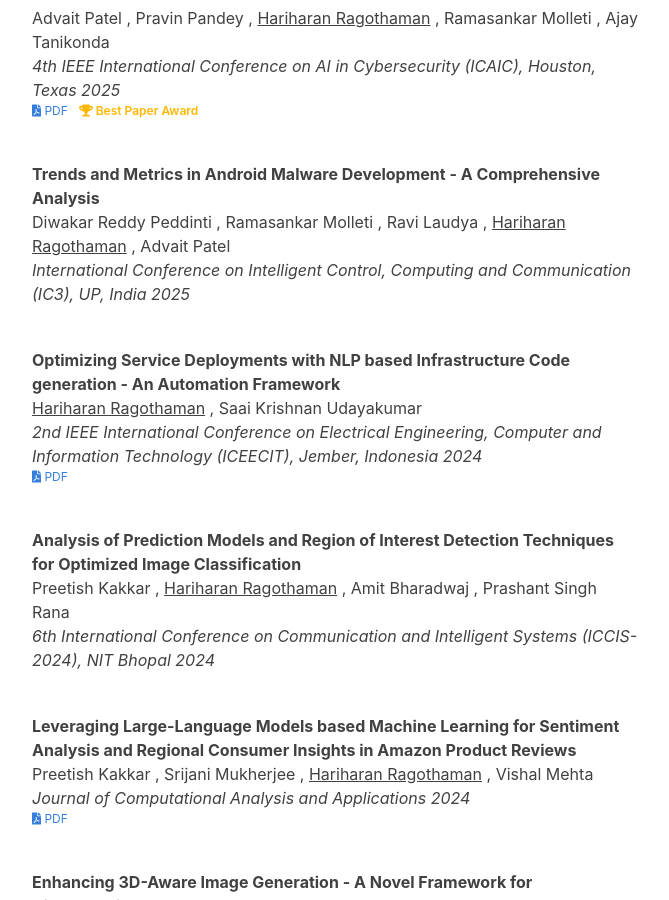
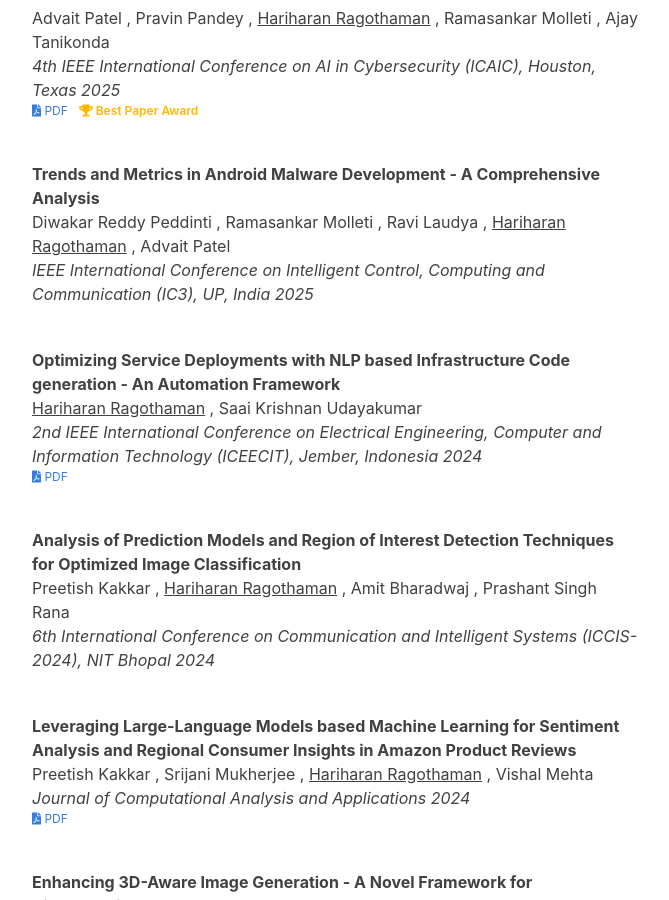
Before and after one commit to hariharanragothaman/hariharanragothaman.github.io, a Jekyll site: the page built from index.md, in a window 1280 px wide and 900 px high, scrolled down 4503 px. Shown: the whole window, without its empty margins (305-974 px from the left). Built offline with Jekyll 4.4.1, drawn with Linux system fonts in a browser that asks for light colours; nearby versions of some CDN libraries; some web fonts are replaced.

Commit message:
Polishes and Updates

```diff
--- a/_data/publications.yaml
+++ b/_data/publications.yaml
@@ -72,7 +72,7 @@
     - Hariharan Ragothaman
     - Advait Patel
   title: Trends and Metrics in Android Malware Development - A Comprehensive Analysis
-  venue: International Conference on Intelligent Control, Computing and Communication (IC3), UP, India
+  venue: IEEE International Conference on Intelligent Control, Computing and Communication (IC3), UP, India
   year: 2025
   type: conference
   pdf:
```
